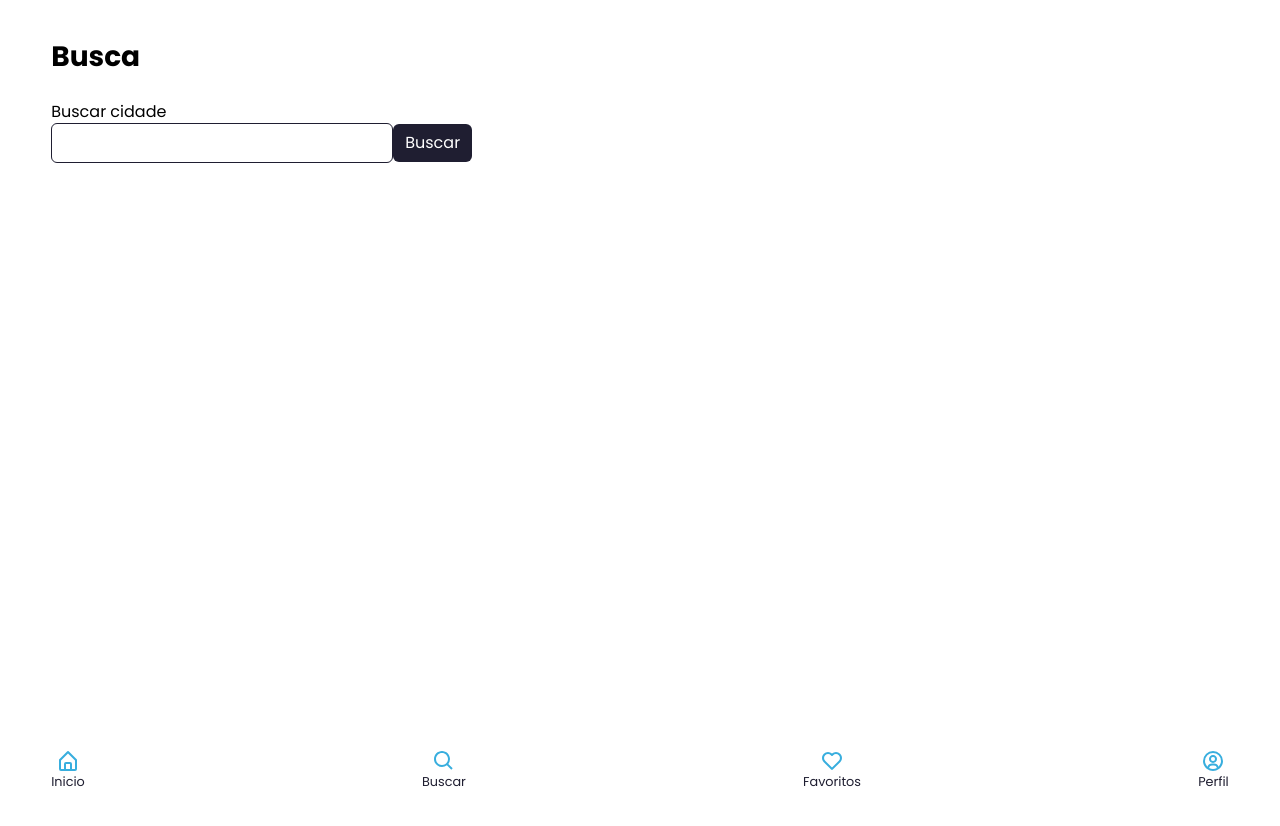
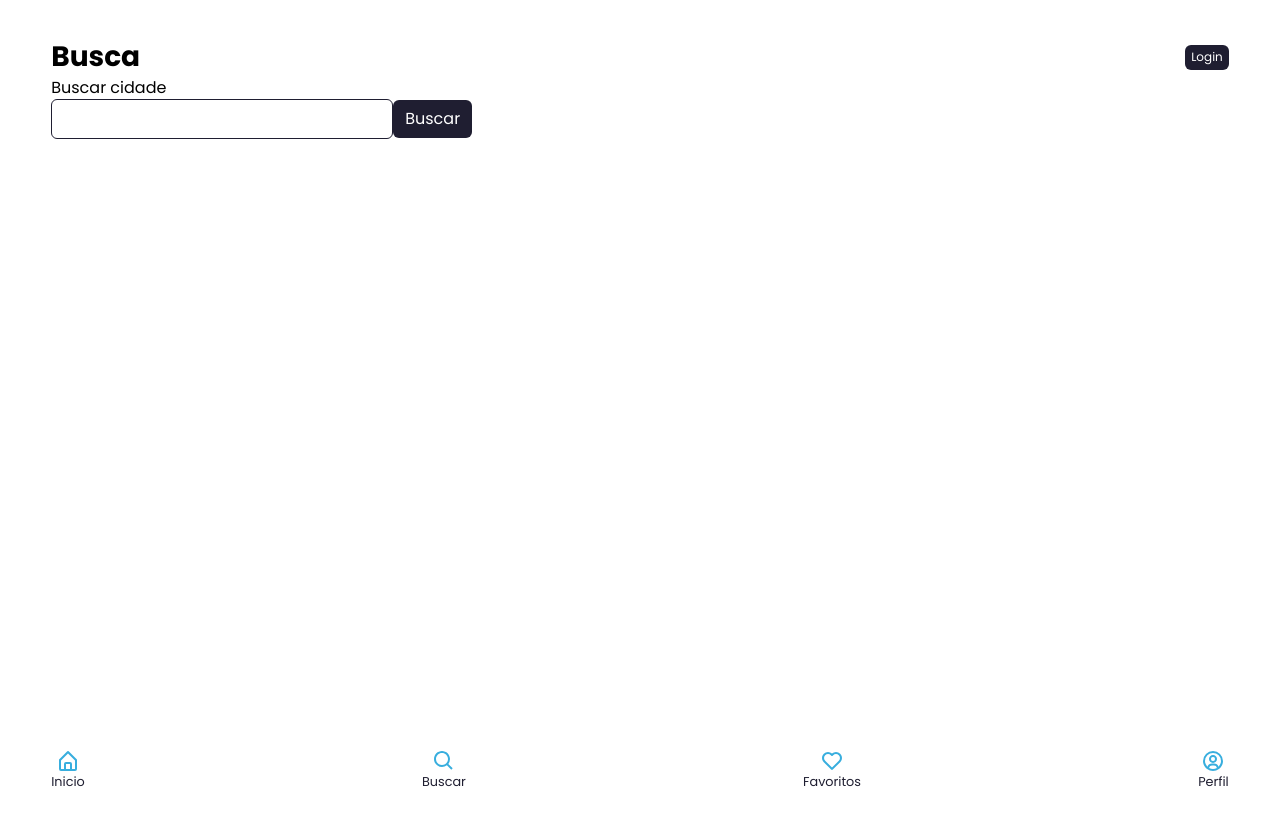
Before and after one commit to Allanbm100/FIAP-WeatherApp, a React (Vite) app: page /busca in a window 1280 px wide. Shown: the top 826 px of the page. Built offline with nearby package versions, Linux system fonts and the light colour scheme.

Commit message:
Aula 23/09

```diff
--- a/src/components/Header/Header.tsx
+++ b/src/components/Header/Header.tsx
@@ -24,17 +24,21 @@ export const Header = ({ title, userName }: HeaderProps) => {
 
     return (
         <StyledHeader>
-            <h1>{title}</h1>
+        <h1>{title}</h1>
+        <div>
+          {userName ? (
             <StyledUserData>
-                {userName ? (
-                    <>
-                        <span>{userName}</span>
-                        <StyledUserDataButton onClick={handleLogout}>Sair</StyledUserDataButton>
-                    </>
-                ) : (
-                    <StyledUserDataButton onClick={handleLogin}>Login</StyledUserDataButton>
-                )}
+              <span>{userName}</span>
+              <StyledUserDataButton onClick={handleLogout}>
+                Sair
+              </StyledUserDataButton>
             </StyledUserData>
-        </StyledHeader>
+          ) : (
+            <StyledUserDataButton onClick={handleLogin}>
+              Login
+            </StyledUserDataButton>
+          )}
+        </div>
+      </StyledHeader>
     );
 };
--- a/src/components/Menu/Menu.tsx
+++ b/src/components/Menu/Menu.tsx
@@ -16,7 +16,7 @@ export const Menu = () => {
         </StyledMenuItem>
         <StyledMenuItem>
           <BiHeart size="1.5rem" color="#38aede" />
-          <Link to="#">Favoritos</Link>
+          <Link to="/favorites">Favoritos</Link>
         </StyledMenuItem>
         <StyledMenuItem>
           <BiUserCircle size="1.5rem" color="#38aede" />
--- a/src/context/UserContext.tsx
+++ b/src/context/UserContext.tsx
@@ -3,12 +3,11 @@ import { createContext, useState } from "react";
 const UserContext = createContext(null);
 
 interface UserContextProviderProps {
-    children: React.ReactNode
+  children: React.ReactNode;
 }
 
 const UserContextProvider = ({ children }: UserContextProviderProps) => {
-
-    const [userName, setUserName] = useState('')
+  const [userName, setUserName] = useState("");
 
   return (
     <UserContext.Provider
--- /dev/null
+++ b/src/helpers/verifyLogin.tsx
@@ -0,0 +1,14 @@
+import { jwtDecode } from "jwt-decode";
+import { useContext } from "react";
+import UserContext from "../context/UserContext";
+
+export const verifyLogin = () => {
+
+  const { setUserName } = useContext(UserContext);
+
+  const sessionData = sessionStorage.getItem('userToken');
+  if (sessionData) {
+    const userData = jwtDecode(sessionData.token);
+    setUserName(userData.name)
+  }
+}
--- a/src/pages/Favorites/Favorites.tsx
+++ b/src/pages/Favorites/Favorites.tsx
@@ -1,9 +1,15 @@
+import { useContext } from "react";
+import { Header } from "../../components/Header/Header";
 import { Layout } from "../../components/Layout/Layout";
+import UserContext from "../../context/UserContext";
 
 export default function Favorites() {
+
+  const { userName } = useContext(UserContext);
+
   return (
     <Layout>
-      <h1>Favoritos</h1>
+      <Header title="Favoritos" userName={userName} />
     </Layout>
   );
 }
--- a/src/pages/Home/Home.tsx
+++ b/src/pages/Home/Home.tsx
@@ -1,9 +1,14 @@
-import { useEffect, useState } from "react";
+import { useContext, useEffect, useState } from "react";
 import { Layout } from "../../components/Layout/Layout";
 import { useLocation } from "react-router-dom";
+import UserContext from "../../context/UserContext";
+import { verifyLogin } from "../../helpers/verifyLogin";
+import { Header } from "../../components/Header/Header";
 
 export default function Home() {
   const location = useLocation();
+
+  const { userName } = useContext(UserContext);
 
   const [isLoading, setIsLoading] = useState<boolean>(false);
   const [cityData, setCityData] = useState();
@@ -35,9 +40,16 @@ export default function Home() {
     loadCity(location.state.cityCode)
   }, [])
 
+  useEffect(() => {
+    if (!userName) {
+      verifyLogin();
+    }
+
+  }, [])
+
   return (
     <Layout>
-      <h1>Home</h1>
+      <Header title="Home" userName={userName} />
       <div>
         {isLoading
           ? <p>Carregando</p>
--- a/src/pages/Profile/Profile.tsx
+++ b/src/pages/Profile/Profile.tsx
@@ -25,9 +25,7 @@ export default function Profile() {
 
   return (
     <Layout>
-      <Header title='perfil' userName={userName}>
-
-      </Header>
+      <Header title="Perfil" userName={userName} />
     </Layout>
   );
 };
--- a/src/pages/Search/Search.tsx
+++ b/src/pages/Search/Search.tsx
@@ -1,14 +1,17 @@
-import { useState } from "react";
+import { useContext, useState } from "react";
 import { useNavigate } from "react-router-dom";
 import { Layout } from "../../components/Layout/Layout";
 import { Input } from "../../components/Input/Input";
 import { Button } from "../../components/Button/Button";
+import UserContext from "../../context/UserContext";
+import { Header } from "../../components/Header/Header";
 
 export default function Search() {
   // Esse 'export default' serve para exportarmos uma página completa
 
   const navigate = useNavigate();
 
+  const { userName } = useContext(UserContext);
   const [cityName, setCityName] = useState<string>("");
   const [cityList, setCityList] = useState([]);
   const [isLoading, setIsLoading] = useState<boolean>(false);
@@ -47,7 +50,7 @@ export default function Search() {
 
   return (
     <Layout>
-      <h1>Busca</h1>
+      <Header title="Busca" userName={userName} />
       <form>
         <Input
           label="Buscar cidade"
```
Lines whose indentation alone changed are shown as unchanged.
